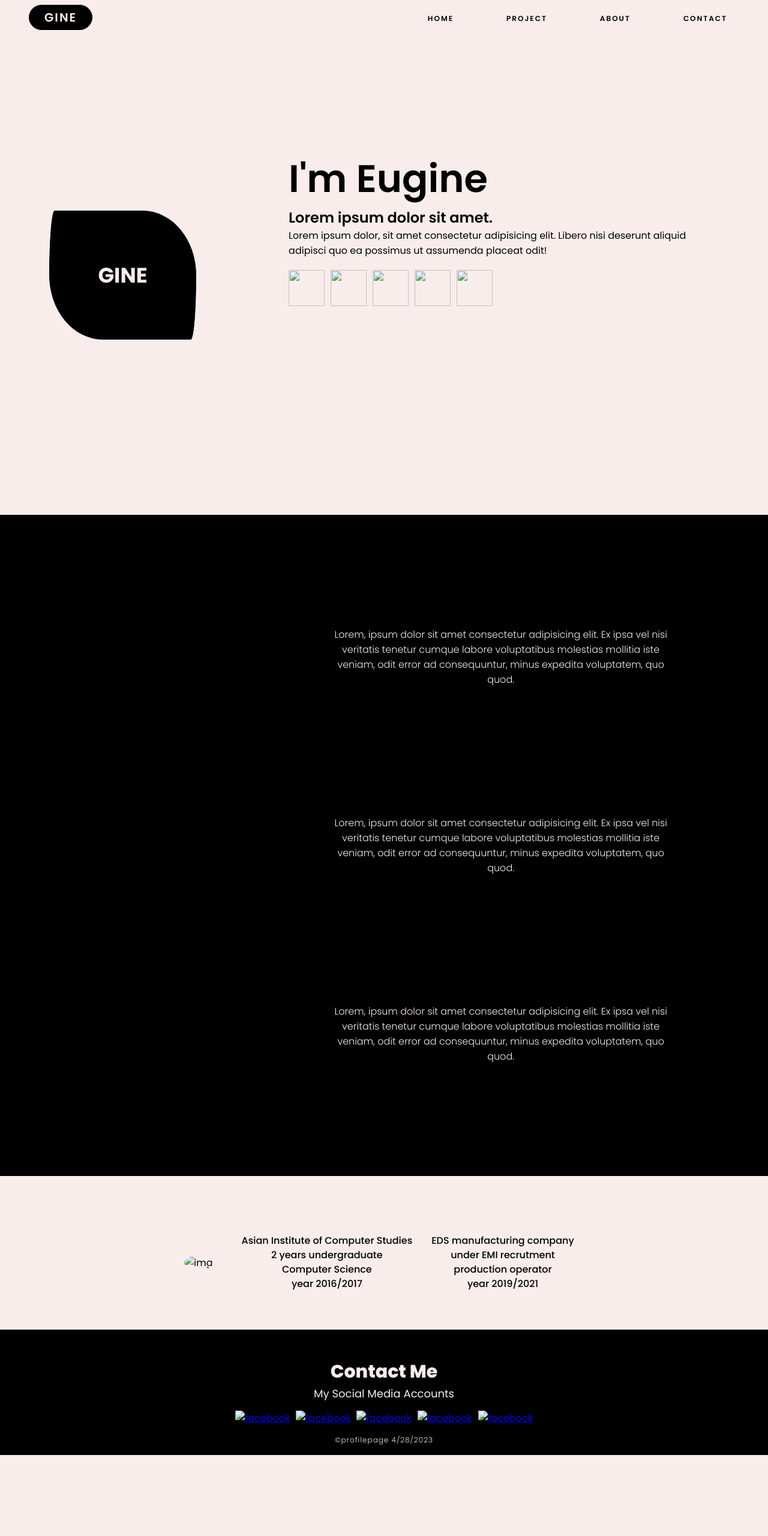
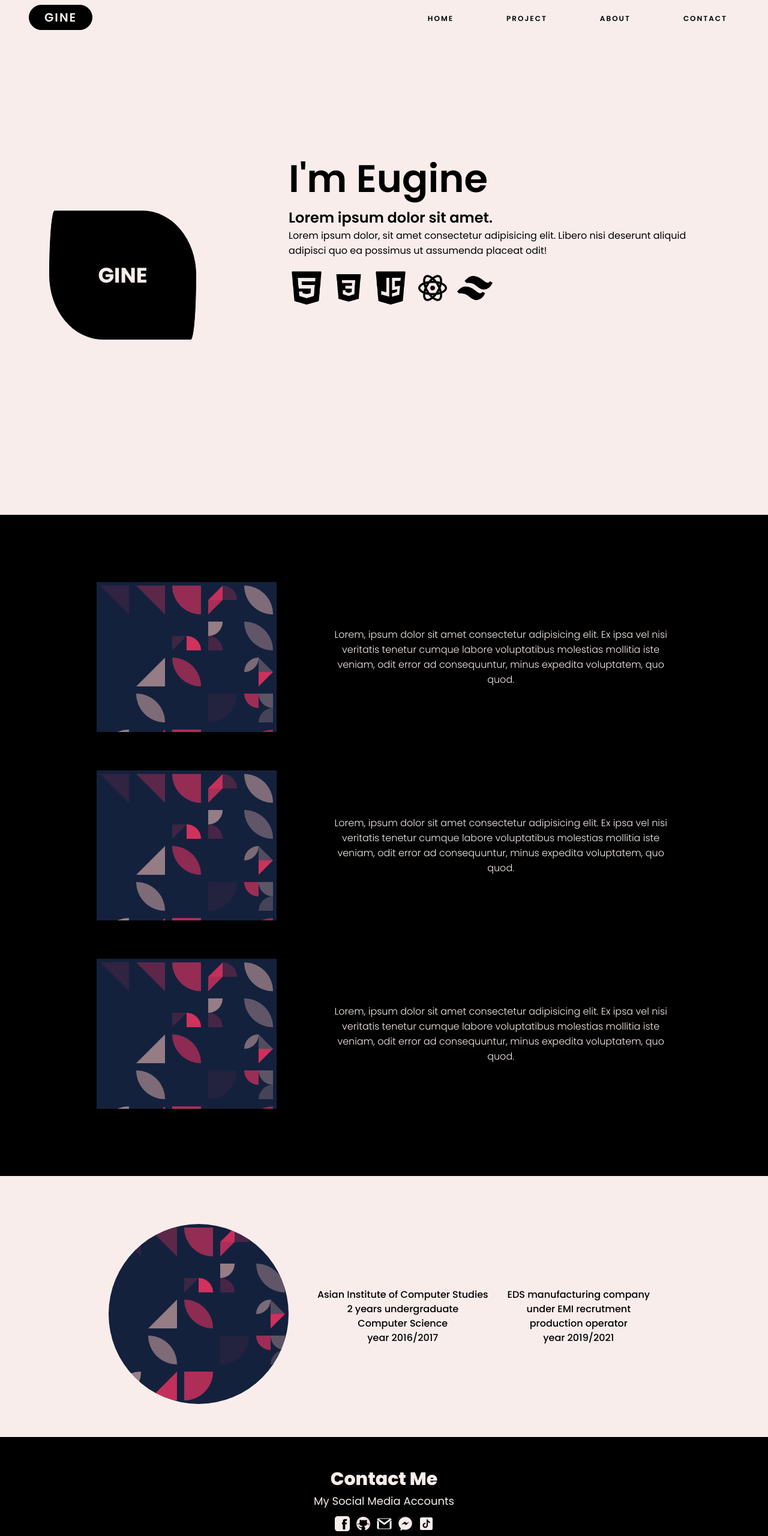
Before and after one commit to EugineFiecas/MyWebSite, a plain HTML site: page index.html in a window 1280 px wide. Shown: the top 2560 px of the page at 60% size. Before the commit the page ends 2425 px from the top, so only its background shows below. Drawn offline with nearby package versions, Linux system fonts and the light colour scheme; the site is published under a folder, as on GitHub Pages, so addresses that start at the root find nothing.

Commit message:
fix the pictures and links the acount

```diff
--- a/index.html
+++ b/index.html
@@ -36,19 +36,15 @@
             </p>
             <div class="skills">
               <div class="skills-icon">
-                <img src="/asets/icons8-html-5-100.png" alt="" srcset="" />
-                <img src="/asets/icons8-css3-100 (1).png" alt="" srcset="" />
+                <img src="asets/icons8-html-5-100.png" alt="" srcset="" />
+                <img src="asets/icons8-css3-100 (1).png" alt="" srcset="" />
                 <img
-                  src="/asets/icons8-javascript-logo-100.png"
+                  src="asets/icons8-javascript-logo-100.png"
                   alt=""
                   srcset=""
                 />
-                <img src="/asets/icons8-react-100.png" alt="" srcset="" />
-                <img
-                  src="/asets/icons8-tailwind-css-100.png"
-                  alt=""
-                  srcset=""
-                />
+                <img src="asets/icons8-react-100.png" alt="" srcset="" />
+                <img src="asets/icons8-tailwind-css-100.png" alt="" srcset="" />
               </div>
             </div>
           </div>
@@ -108,7 +104,7 @@
             data-aos-offset="300"
             data-aos-easing="ease-in-sine"
           >
-            <img src="/asets/patternpad.png" alt="img" srcset="" />
+            <img src="asets/patternpad.png" alt="img" srcset="" />
           </div>
           <div
             class="expirience"
@@ -138,41 +134,42 @@
             </div>
             <div class="social-icon">
               <div class="social-item">
-                <a href="#"
+                <a href="https://www.facebook.com/eugine.fiecas"
                   ><img
-                    src="/asets/icons8-facebook-100.png"
+                    src="asets/icons8-facebook-100.png"
                     alt="facebook"
                     srcset=""
                 /></a>
               </div>
               <div class="social-item">
-                <a href="#"
+                <a href="https://github.com/EugineFiecas"
                   ><img
-                    src="/asets/icons8-github-100.png"
+                    src="asets/icons8-github-100.png"
                     alt="facebook"
                     srcset=""
                 /></a>
               </div>
               <div class="social-item">
-                <a href="#"
+                <a href="mailto:euginefiecas99@gmail.com"
                   ><img
-                    src="/asets/icons8-gmail-logo-100.png"
+                    src="asets/icons8-gmail-logo-100.png"
                     alt="facebook"
                     srcset=""
                 /></a>
               </div>
               <div class="social-item">
-                <a href="#"
+                <a href="https://m.me/eugine.fiecas"
                   ><img
-                    src="/asets/icons8-messenger-100.png"
+                    src="asets/icons8-messenger-100.png"
                     alt="facebook"
                     srcset=""
                 /></a>
               </div>
               <div class="social-item">
-                <a href="#"
+                <a
+                  href="https://www.tiktok.com/@ginegine374?_t=8cAEeiL6718&_r=1"
                   ><img
-                    src="/asets/icons8-tiktok-100.png"
+                    src="asets/icons8-tiktok-100.png"
                     alt="facebook"
                     srcset=""
                 /></a>
--- a/main.css
+++ b/main.css
@@ -204,7 +204,7 @@ padding: 5rem;
   width: 300px;
   height: 250px;
   background-size: cover;
-  background-image:url(/asets/patternpad.png);
+  background-image:url(asets/patternpad.png);
 }
 
 
```
